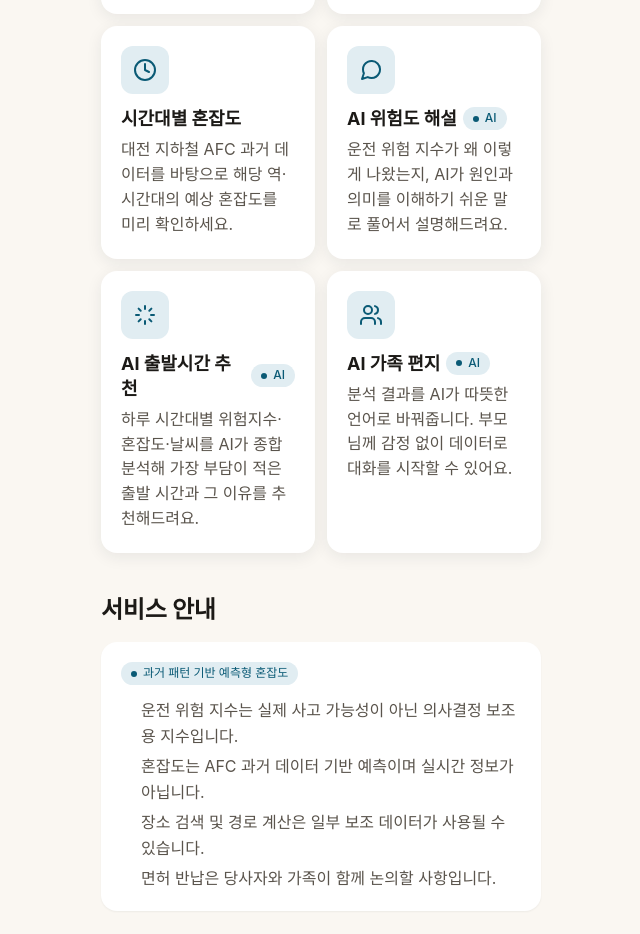
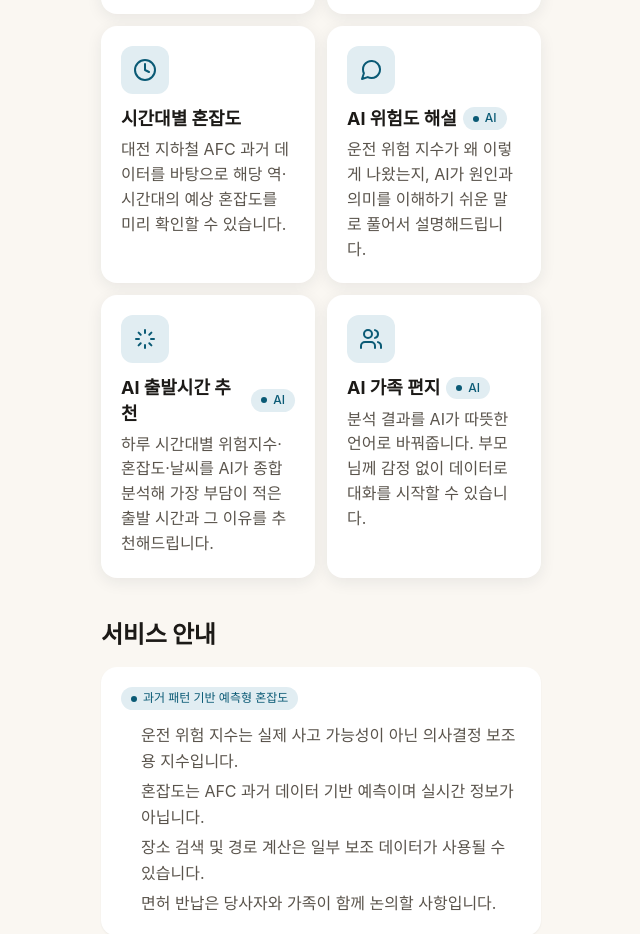
Before and after one commit to calm-hoon/silverway, a Next.js app: page / in a window 1280 px wide. Shown: the part 897-1831 px from the top of the page, without its empty margins (319-959 px from the left). Built offline with nearby package versions, Linux system fonts and the light colour scheme; a web font is replaced by a local one.

Commit message:
main text update

```diff
--- a/app/page.tsx
+++ b/app/page.tsx
@@ -20,28 +20,28 @@ const FEATURES = [
     icon: "clock",
     title: "시간대별 혼잡도",
     description:
-      "대전 지하철 AFC 과거 데이터를 바탕으로 해당 역·시간대의 예상 혼잡도를 미리 확인하세요.",
+      "대전 지하철 AFC 과거 데이터를 바탕으로 해당 역·시간대의 예상 혼잡도를 미리 확인할 수 있습니다.",
   },
   {
     icon: "message",
     title: "AI 위험도 해설",
     isAI: true,
     description:
-      "운전 위험 지수가 왜 이렇게 나왔는지, AI가 원인과 의미를 이해하기 쉬운 말로 풀어서 설명해드려요.",
+      "운전 위험 지수가 왜 이렇게 나왔는지, AI가 원인과 의미를 이해하기 쉬운 말로 풀어서 설명해드립니다.",
   },
   {
     icon: "sparkle",
     title: "AI 출발시간 추천",
     isAI: true,
     description:
-      "하루 시간대별 위험지수·혼잡도·날씨를 AI가 종합 분석해 가장 부담이 적은 출발 시간과 그 이유를 추천해드려요.",
+      "하루 시간대별 위험지수·혼잡도·날씨를 AI가 종합 분석해 가장 부담이 적은 출발 시간과 그 이유를 추천해드립니다.",
   },
   {
     icon: "users",
     title: "AI 가족 편지",
     isAI: true,
     description:
-      "분석 결과를 AI가 따뜻한 언어로 바꿔줍니다. 부모님께 감정 없이 데이터로 대화를 시작할 수 있어요.",
+      "분석 결과를 AI가 따뜻한 언어로 바꿔줍니다. 부모님께 감정 없이 데이터로 대화를 시작할 수 있습니다.",
   },
 ];
 
```
